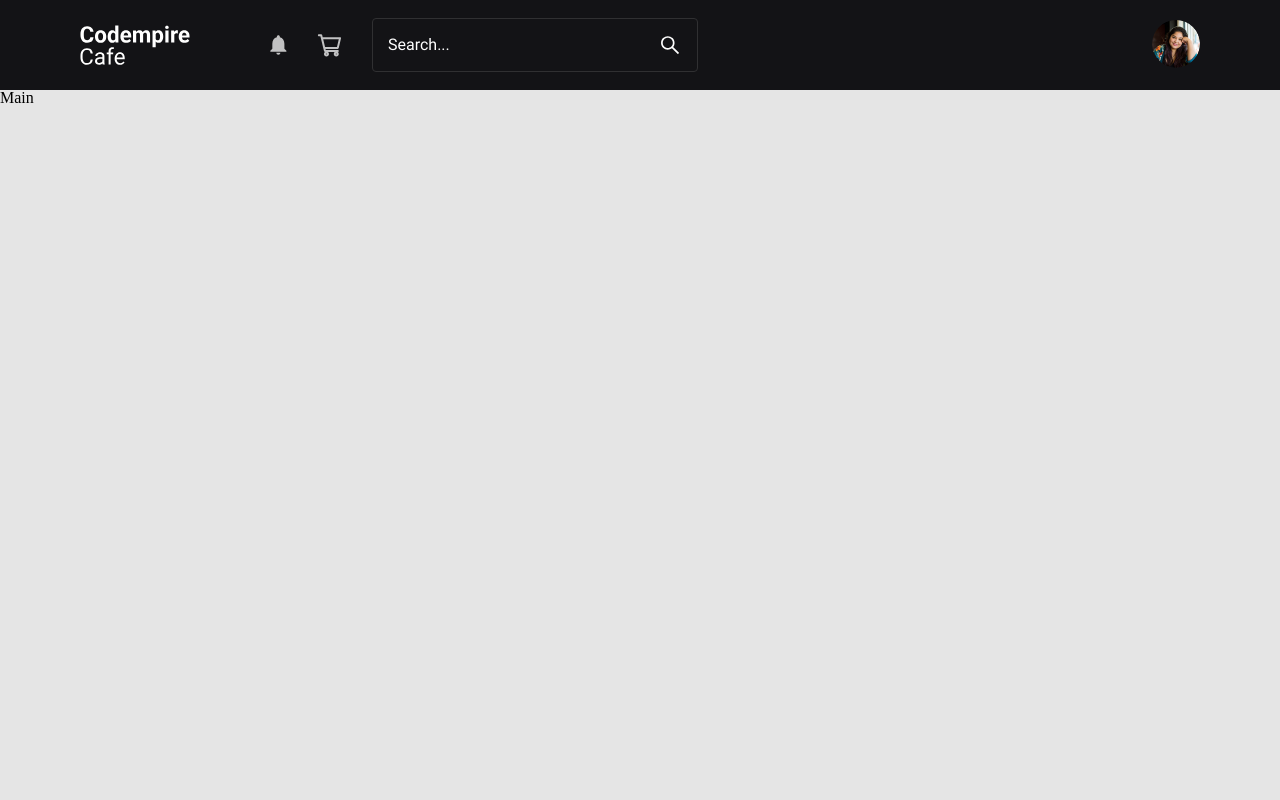
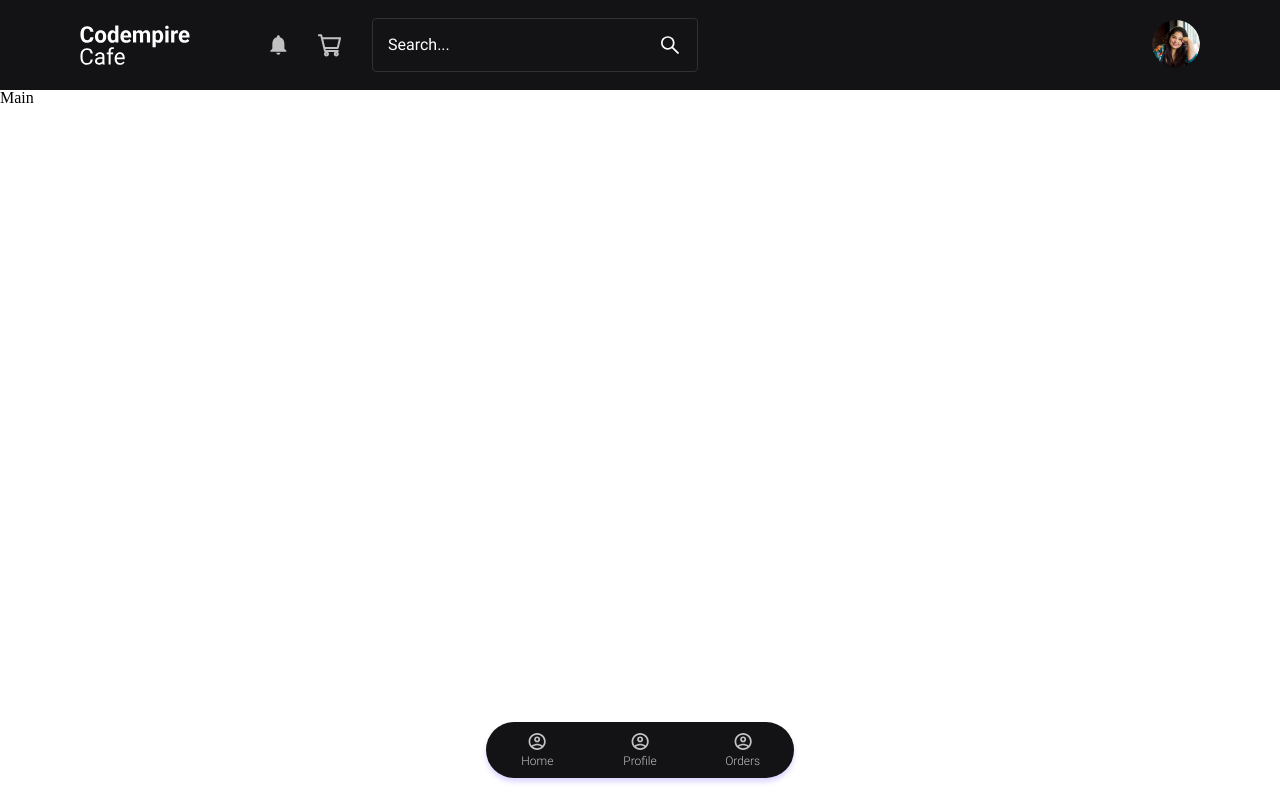
Before and after one commit to sayonara213/codempire-cafe, a React (Create React App) app in the folder cafe-main-client/: page /menu in a window 1280 px wide. Built offline with nearby package versions, Linux system fonts and the light colour scheme.

Commit message:
added footer

```diff
--- /dev/null
+++ b/cafe-main-client/src/components/footer/footer.styled.ts
@@ -0,0 +1,60 @@
+import styled from 'styled-components';
+
+export const FooterWrap = styled.footer`
+  position: absolute;
+
+  width: 100%;
+  height: 100px;
+  bottom: 0;
+
+  display: flex;
+  justify-content: center;
+  align-items: center;
+`;
+
+export const FooterContainer = styled.div`
+  width: 308px;
+  height: 56px;
+
+  border-radius: 50px;
+  overflow: hidden;
+  background-color: ${({ theme }) => theme.color.dark};
+
+  display: flex;
+  justify-content: space-around;
+
+  box-shadow: 0px 2px 4px 0px rgba(0, 0, 0, 0.2);
+
+  box-shadow: 0px 1px 10px 0px rgba(0, 0, 0, 0.12);
+
+  box-shadow: 0px 4px 5px 0px rgba(123, 97, 255, 0.25);
+`;
+
+export const FooterContent = styled.div`
+  width: 100%;
+
+  display: flex;
+  flex-direction: column;
+  justify-content: center;
+  align-items: center;
+
+  transition: background-color 0.2s ease-in-out;
+  cursor: pointer;
+
+  &:hover {
+    background-color: ${({ theme }) => theme.color.borderDark};
+  }
+`;
+
+export const FooterIcon = styled.img`
+  width: 18px;
+  object-fit: contain;
+  margin-bottom: 5px;
+`;
+
+export const FooterText = styled.p`
+  margin: 0;
+  color: ${({ theme }) => theme.color.light};
+  font-size: ${({ theme }) => theme.fontSize.footer};
+  font-family: ${({ theme }) => theme.font.light};
+`;
--- /dev/null
+++ b/cafe-main-client/src/components/footer/footer.tsx
@@ -0,0 +1,27 @@
+import React from 'react';
+import * as Styled from './footer.styled';
+import { IMAGES } from './../../constants/images';
+import { ROUTES } from '../../constants/routes';
+
+const sections = [
+  { title: 'Home', url: ROUTES.menu },
+  { title: 'Profile', url: ROUTES.profile },
+  { title: 'Orders', url: ROUTES.orders },
+];
+
+const Footer: React.FC = () => {
+  return (
+    <Styled.FooterWrap>
+      <Styled.FooterContainer>
+        {sections.map((section) => (
+          <Styled.FooterContent>
+            <Styled.FooterIcon src={IMAGES.footerProfile} />
+            <Styled.FooterText>{section.title}</Styled.FooterText>
+          </Styled.FooterContent>
+        ))}
+      </Styled.FooterContainer>
+    </Styled.FooterWrap>
+  );
+};
+
+export default Footer;
--- a/cafe-main-client/src/components/global/Layout.tsx
+++ b/cafe-main-client/src/components/global/Layout.tsx
@@ -1,13 +1,17 @@
 import React from 'react';
-import { Outlet } from 'react-router-dom';
+import { Outlet, useLocation } from 'react-router-dom';
+import Footer from '../footer/footer';
 
 import Header from '../header/header';
 
 const Layout: React.FC = () => {
+  const location = useLocation();
+
   return (
     <>
       <Header />
       <Outlet />
+      {location.pathname !== '/login' && location.pathname !== '/register' && <Footer />}
     </>
   );
 };
--- a/cafe-main-client/src/components/global/router/AppRouter.tsx
+++ b/cafe-main-client/src/components/global/router/AppRouter.tsx
@@ -11,14 +11,13 @@ import Main from '../../main/main';
 import { Navigate } from 'react-router-dom';
 
 const AppRouter: React.FC = () => {
-
   return (
     <Routes>
       <Route element={<Layout />}>
-        <Route path='/' element={ <PrivateRoutes/> }>
+        <Route path='/' element={<PrivateRoutes />}>
           <Route path='/' element={<Navigate to={ROUTES.menu} replace />} />
         </Route>
-        <Route path={ROUTES.menu} element={ <Main /> }/>
+        <Route path={ROUTES.menu} element={<Main />} />
         <Route path={ROUTES.login} element={<Auth isLogin={true} />} />
         <Route path={ROUTES.register} element={<Auth isLogin={false} />} />
         <Route path={ROUTES.splashScreen} element={<SplashScreen />} />
--- a/cafe-main-client/src/components/global/theme.tsx
+++ b/cafe-main-client/src/components/global/theme.tsx
@@ -47,7 +47,7 @@ const GlobalStyle = createGlobalStyle`
   ${normalize}
   ${reset}
   body {
-    background: ${COLOR.background};
+    background: ${COLOR.white};
   }
 `;
 
--- a/cafe-main-client/src/constants/images.ts
+++ b/cafe-main-client/src/constants/images.ts
@@ -5,6 +5,8 @@ import bell from '../assets/icons/bell.svg';
 import cart from '../assets/icons/cart.svg';
 import find from '../assets/icons/find.svg';
 import testUser from '../assets/images/user-test.png';
+import footerHome from '../assets/icons/footer-home.svg';
+import footerProfile from '../assets/icons/footer-profile.svg';
 
 export const IMAGES = {
   logo,
@@ -14,4 +16,6 @@ export const IMAGES = {
   cart,
   find,
   testUser,
+  footerHome,
+  footerProfile,
 };
```
Also changed, not shown: cafe-main-client/src/assets/icons/footer-home.svg (added), cafe-main-client/src/assets/icons/footer-profile.svg (added).
